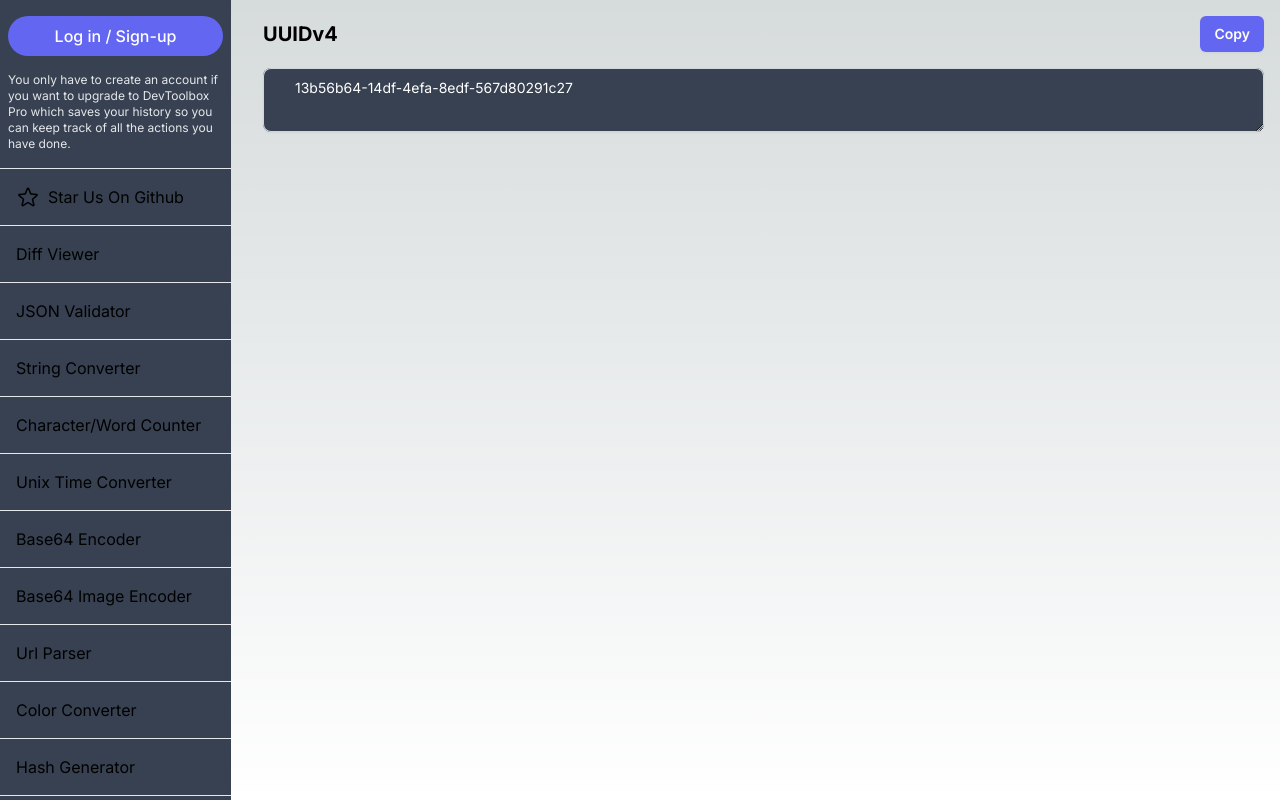
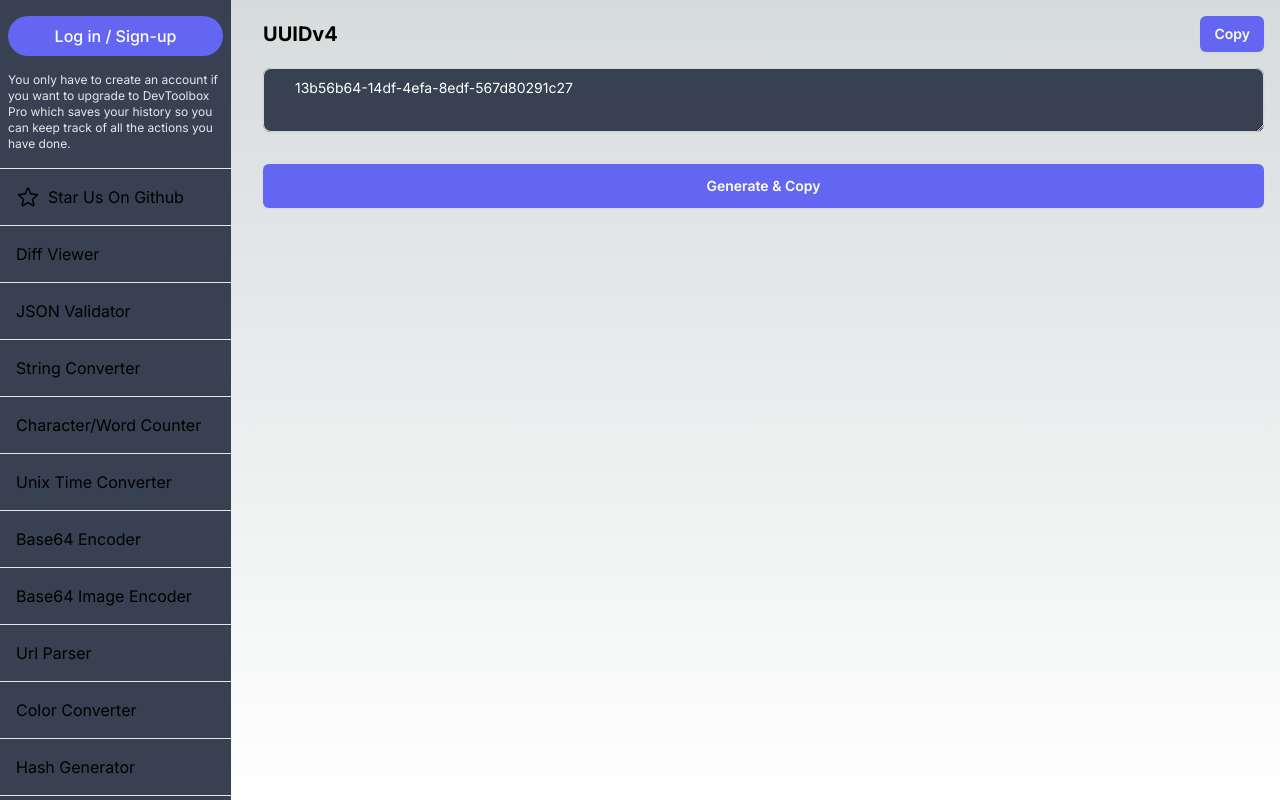
Before and after one commit to YourAverageTechBro/DevToolboxWeb, a Next.js app: page /tools/uuid-generator in a window 1280 px wide. Built offline with nearby package versions, Linux system fonts and the light colour scheme; no server answers.

Commit message:
added button to generate new uuid and copy it to clipboard

```diff
--- a/src/app/tools/uuid-generator/UuidGeneratorComponent.tsx
+++ b/src/app/tools/uuid-generator/UuidGeneratorComponent.tsx
@@ -5,13 +5,24 @@ import { v4 as uuidv4 } from "uuid";
 import ReadOnlyTextArea from "@/app/components/common/ReadOnlyTextArea";
 
 export default function UuidGeneratorComponent() {
-const [uuid, _] = useState(uuidv4());
+const [uuid, setUuid] = useState(uuidv4());
+const generateNewAndCopy = () => {
+  const newUuid = uuidv4();
+  setUuid(newUuid);
+  navigator.clipboard.writeText(newUuid);
+}
   return (
-      <div className="w-full flex gap-4">
+      <div className="w-full flex flex-col gap-4">
         <ReadOnlyTextArea
             value={uuid}
             title="UUIDv4"
         />
+        <button
+          type="button"
+          className="h-11 rounded-md mt-4 bg-indigo-500 px-3.5 py-2 text-sm font-semibold text-white shadow-sm hover:bg-indigo-400 focus-visible:outline focus-visible:outline-2 focus-visible:outline-offset-2 focus-visible:outline-indigo-500"
+          onClick={generateNewAndCopy}>
+        Generate & Copy
+        </button>
       </div>
   );
 }
```
